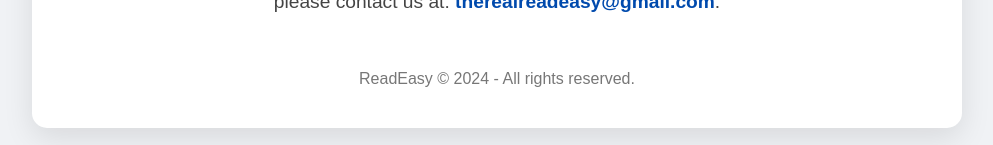
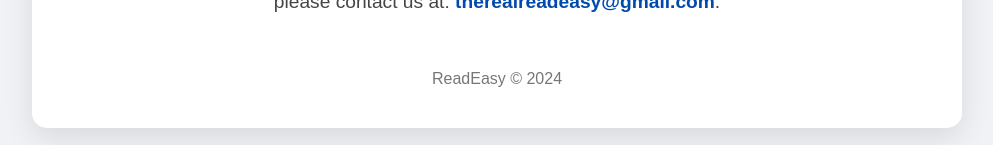
Before and after one commit to leroyomey/readeasy, a plain HTML site: page index.html in a window 1280 px wide. Shown: the part 1592-1737 px from the top of the page, without its empty margins (143-1136 px from the left). Drawn offline with Linux system fonts and the light colour scheme.

Commit message:
Update index.html

```diff
--- a/index.html
+++ b/index.html
@@ -135,7 +135,7 @@
     <p>If you have any questions or concerns regarding this privacy policy or the <strong>ReadEasy</strong> extension, please contact us at: <a href="mailto:therealreadeasy@gmail.com">therealreadeasy@gmail.com</a>.</p>
 
     <footer>
-      ReadEasy © 2024 - All rights reserved.
+      ReadEasy © 2024
     </footer>
   </div>
 
```
